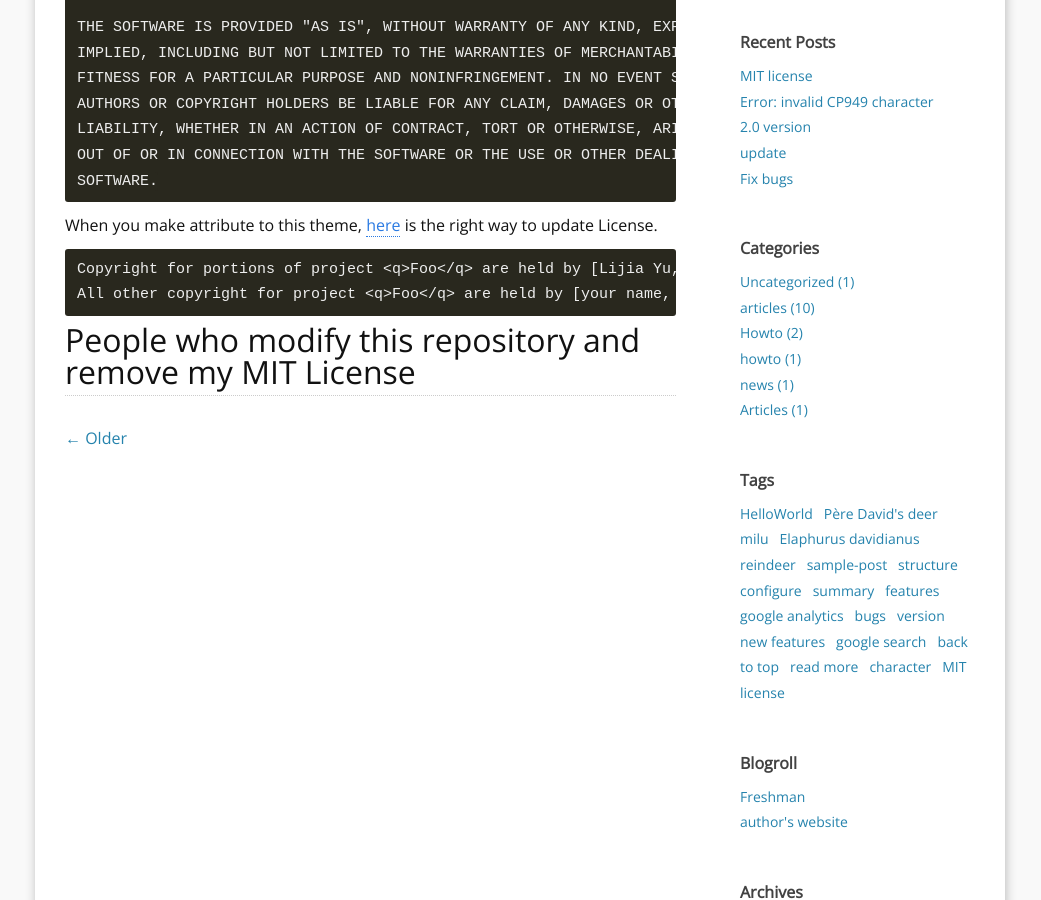
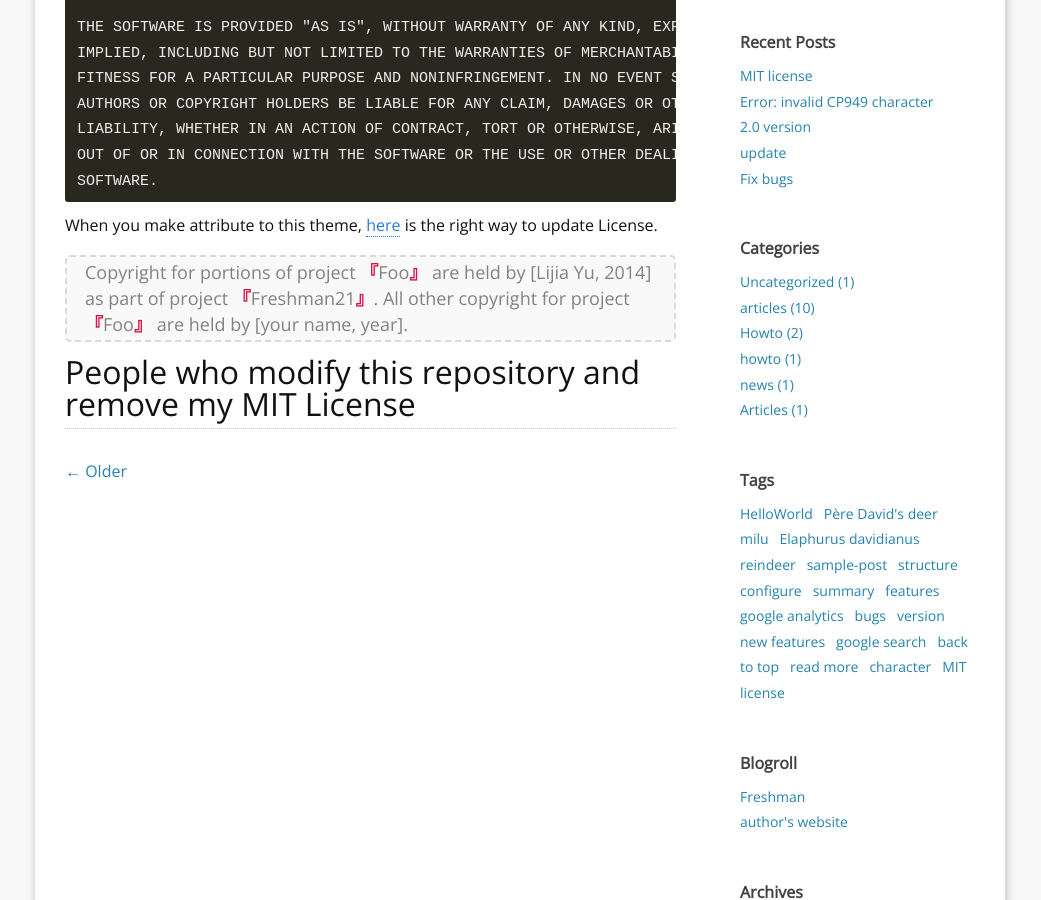
Before and after one commit to yulijia/freshman21, a Jekyll site: the page built from _posts/2015-07-02-MIT-license.md, in a window 1280 px wide and 900 px high, scrolled down 790 px. Shown: the whole window, without its empty margins (120-1161 px from the left). Built offline with Jekyll 4.4.1, drawn with Linux system fonts in a browser that asks for light colours; nearby versions of some CDN libraries; comment, search, counter and statistics services are not loaded.

Commit message:
using quotation

```diff
--- a/_posts/2015-07-02-MIT-license.md
+++ b/_posts/2015-07-02-MIT-license.md
@@ -41,10 +41,8 @@ SOFTWARE.
 
 When you make attribute to this theme, [here](http://programmers.stackexchange.com/questions/277688/if-i-fork-a-project-on-github-that-is-licensed-under-mit-how-to-i-handle-the-at) is the right way to update License.
 
-~~~
-Copyright for portions of project <q>Foo</q> are held by [Lijia Yu, 2014] as part of project <q>Freshman21</q>.
-All other copyright for project <q>Foo</q> are held by [your name, year].
-~~~
+>Copyright for portions of project <q>Foo</q> are held by [Lijia Yu, 2014] as part of project <q>Freshman21</q>.
+>All other copyright for project <q>Foo</q> are held by [your name, year].
 
 
 ## People who modify this repository and remove my MIT License
```
